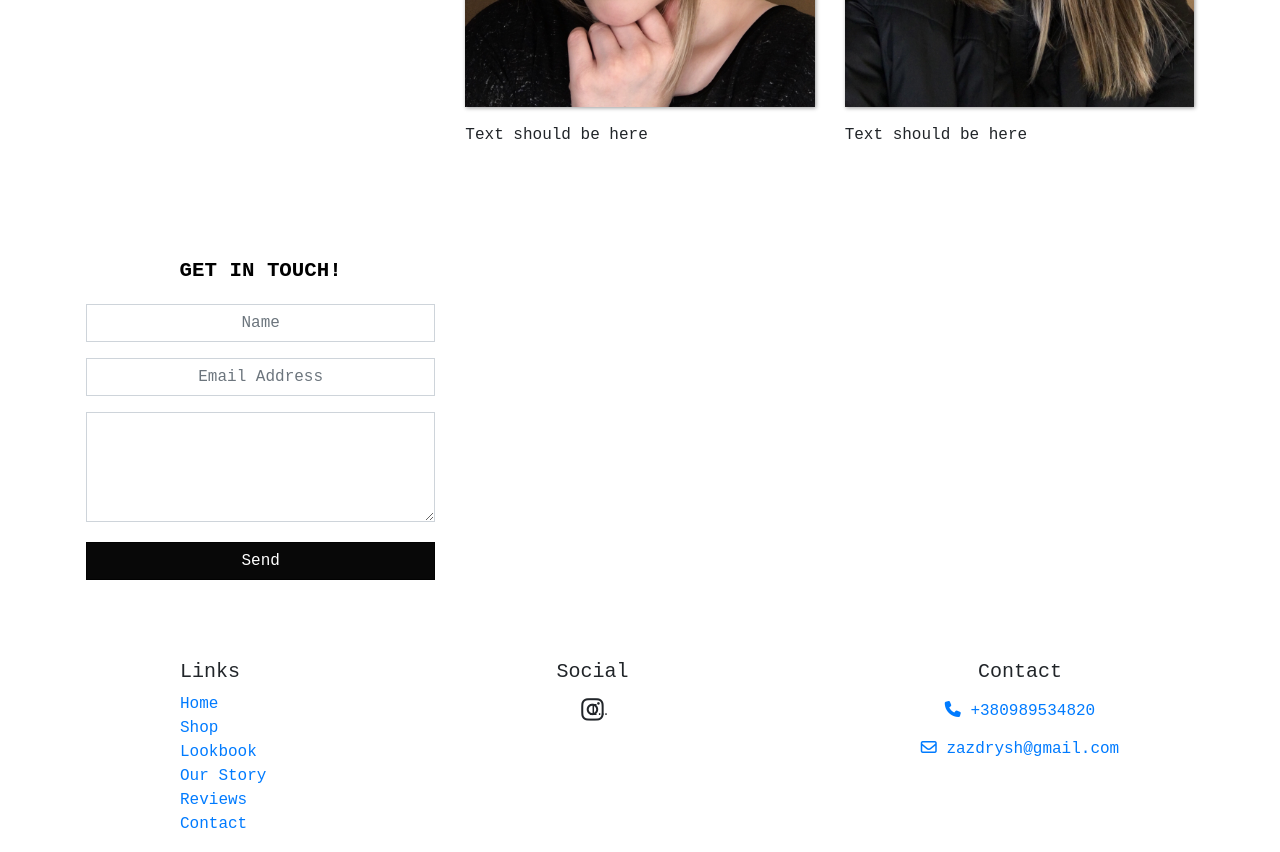
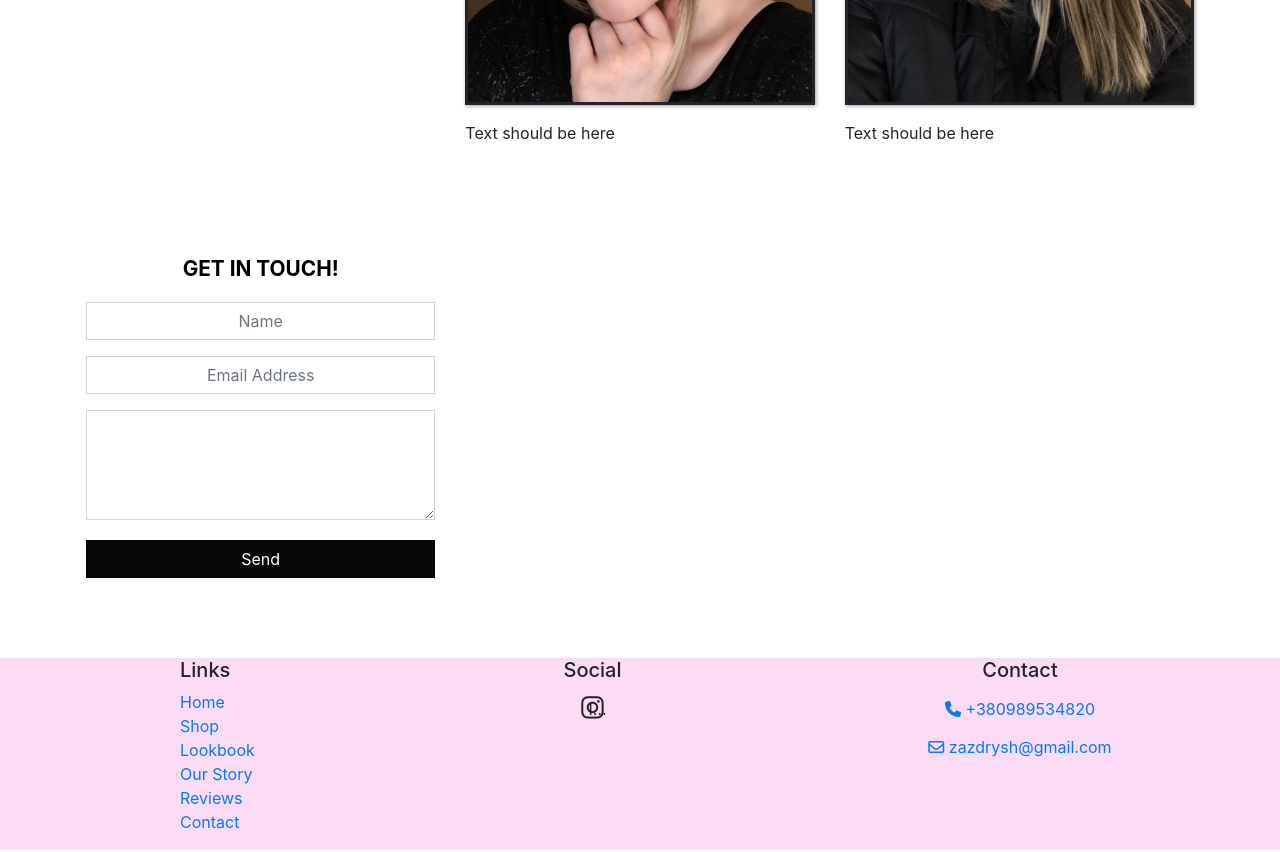
Before and after one commit to kachor29/MyProject, a website: page index.html in a window 1280 px wide. Shown: the part 1340-2192 px from the top of the page. Drawn offline with nearby package versions, Linux system fonts and the light colour scheme.

Commit message:
My first bootstrap project

```diff
--- a/css/style.css
+++ b/css/style.css
@@ -37,18 +37,13 @@ header {
     border-bottom-color: rgb(10, 10, 10);
    }
 
-*
-{
- margin: 0px;
- padding: 0px;
- font-family: monospace;
-}
 
 
-.header h1 {
+
+header h1 {
 
     text-align: center;
-    text-decoration-color: rgb(10, 10, 10);
+    text-decoration-color: rgb(0, 0, 0);
 
 }
 
@@ -56,7 +51,7 @@ header {
 
 .header p {
     text-align: center;
-    text-decoration-color: rgb(3, 3, 3);
+    text-decoration-color: rgb(0, 0, 0);
 
 }
 
@@ -78,6 +73,8 @@ header {
     -moz-box-shadow: 1px 1px 4px rgba(0, 0, 0, 0.4);
     box-shadow: 1px 1px 4px rgba(0, 0, 0, 0.4);
     margin-bottom: 16px;
+    border-radius: 0;
+    border-style: solid;
 }
 
 
@@ -100,6 +97,6 @@ header {
 }
 
 .site-footer {
-    background-image:repeating-linear-gradient;
+    background-color:rgb(252, 220, 245);
 
 }
--- a/index.html
+++ b/index.html
@@ -81,14 +81,16 @@
 
                 <div class="col-lg-4 col-md-4 col-sm-12">
                     <h3 class="feature-title">TEXT</h3>
-                    <img src="img/IMG_9781.JPG" class="img-fluid">
+                    <img src="img/IMG_9781.JPG" class="img-fluid ">
                     <p> Text should be here</p>
                 </div>
 
                 <div class="col-lg-4 col-md-4 col-sm-12">
                     <h3 class="feature-title">TEXT</h3>
-                    <img src="img/IMG_9778.JPG" class="img-fluid">
+                    <img src="img/IMG_9778.JPG" class="img-fluid ">
                     <p>Text should be here</p>
+
+
 
 
                 </div>
@@ -110,9 +112,16 @@
                     </div>
                     <input type="submit" class="btn btn-secondary btn-block" value="Send" name="">
 
+
+
                 </div>
+
+
             </div>
+
         </div>
+
+
 
 
 
@@ -123,16 +132,16 @@
                      <h5>Links</h5>
                      <ul class="list-unstyled">
                          <li><a href="#">Home</a></li>
-                         <li><a href="aboutus.html">Shop</a></li>
-                         <li><a href="#">Lookbook</a></li>
-                         <li><a href="contactus.html">Our Story</a></li>
-                         <li><a href="contactus.html">Reviews</a></li>
+                         <li><a href="shop.html">Shop</a></li>
+                         <li><a href="lookbook.html">Lookbook</a></li>
+                         <li><a href="our story.html">Our Story</a></li>
+                         <li><a href="reviews.html">Reviews</a></li>
                          <li><a href="contactus.html">Contact</a></li>
                      </ul>
                      </div>
                     <div class="col-6 col-sm-5 text-center">
                         <h5>Social</h5>
-                        <a class="btn btn-social-icon btn-instagram" href="http://instagram.com/">Instagram<i class="fa fa-instagram"></i></a>
+                        <a class="btn btn-social-icon btn-instagram" href= "https://instagram.com/zazdrysh_store?igshid=16z9xuslfhy82">Instagram<i class="fa fa-instagram"></i></a>
 
                     </div>
                     <div class="col-sm-4 text-center">
--- a/package.json
+++ b/package.json
@@ -5,6 +5,7 @@
   "main": "index.html",
   "dependencies": {
     "bootstrap": "^4.5.2",
+    "bootstrap-social": "^5.1.1",
     "jquery": "^3.5.1",
     "lite-server": "^2.5.4",
     "popper.js": "^1.16.1"
```
Also changed, not shown: 1 other file.
